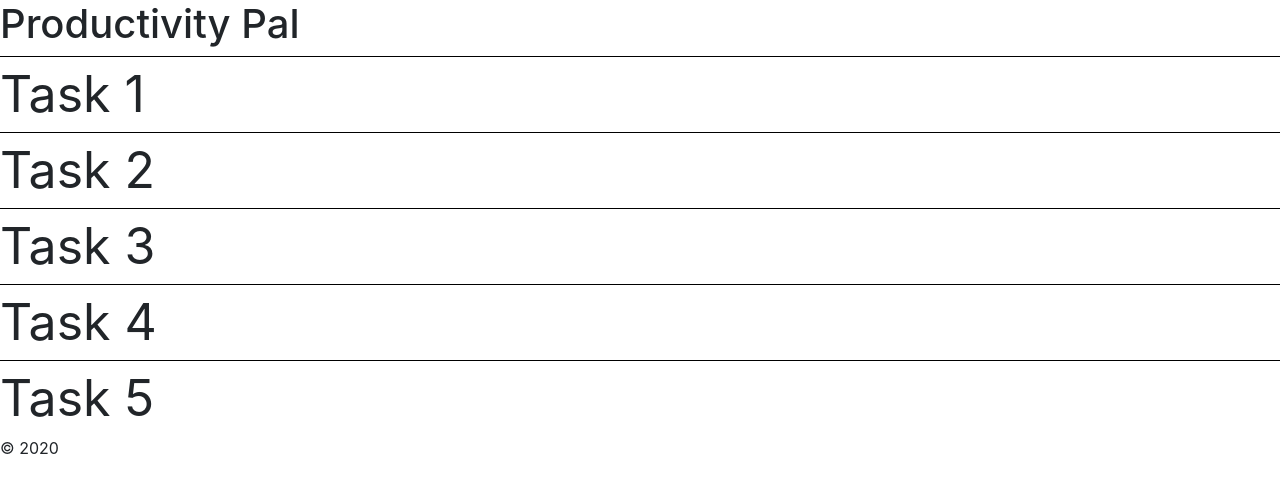
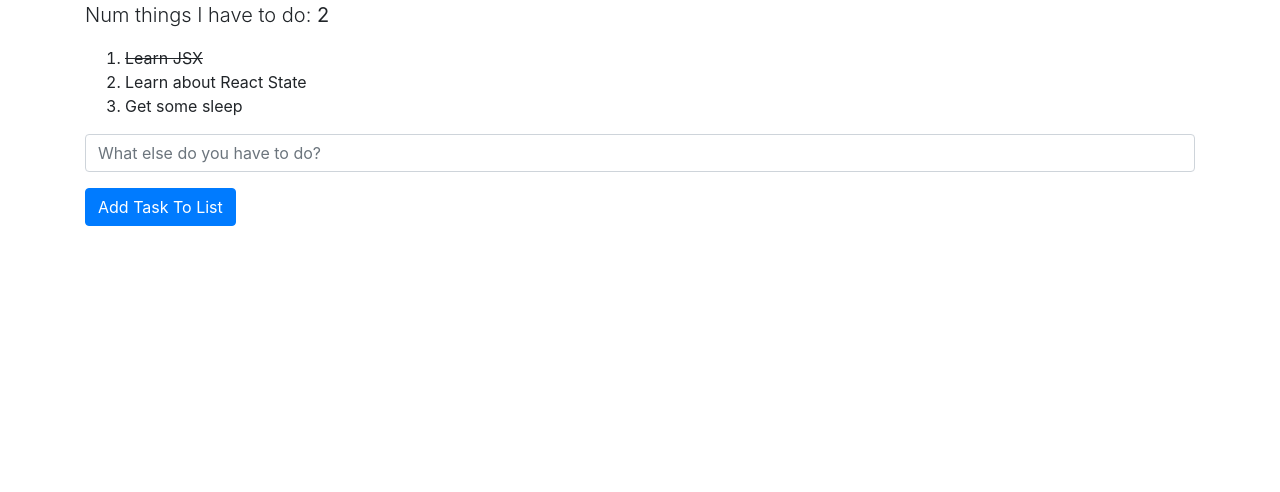
Before and after one commit to ssexton1/productivity-pal-react-app, a React (Create React App) app: page / in a window 1280 px wide. Shown: the top 492 px of the page. Built offline with nearby package versions, Linux system fonts and the light colour scheme.

Commit message:
to do list demo

```diff
--- a/package.json
+++ b/package.json
@@ -6,6 +6,7 @@
     "@testing-library/jest-dom": "^5.11.6",
     "@testing-library/react": "^11.2.2",
     "@testing-library/user-event": "^12.6.0",
+    "bootstrap": "^4.5.3",
     "react": "^17.0.1",
     "react-dom": "^17.0.1",
     "react-scripts": "4.0.1",
--- a/public/index.html
+++ b/public/index.html
@@ -7,7 +7,7 @@
     <meta name="description" content="Web App to Help Stay On Task">
     <meta name="viewport" content="width=device-width, initial-scale=1, shrink-to-fit=no">
 
-    <title>Police Violence</title>
+    <title>Productivity Pal</title>
 
     <!-- <link rel="icon" href="img/icon.svg" type="image" sizes="16x16"> -->
     <link rel="stylesheet" href="https://stackpath.bootstrapcdn.com/bootstrap/4.3.1/css/bootstrap.min.css"
--- a/src/App.js
+++ b/src/App.js
@@ -1,34 +1,87 @@
-import React from "react";
-import Tasks from "./Tasks";
+import TaskList from './Tasks';
+import { AddTaskForm } from './TaskForms';
+import { useState } from 'react';
 // import { Route, Switch, Redirect} from 'react-router-dom';
 
-function App() {
-  return (
-    <div>
-      <header>
-        <h1 className="pageTitle">Productivity Pal</h1>
-      </header>
+function App(props) {
+
+  const [tasks, setTasks] = useState(props.tasks)
+
+  const toggleTaskCompletion = (taskId) => {
+    console.log("toggling completeness of", taskId);
+    let updatedTaskArray = tasks.map((theTask) => {
+      let taskCopy = {...theTask}
+      if(taskCopy.id === taskId) {
+        taskCopy.complete = !taskCopy.complete;
+      }
+      return taskCopy;
+    })
+    console.log("updated array", updatedTaskArray);
+    setTasks(updatedTaskArray);
+  }
+
+  const addTask = (taskDescription) => {
+    let newTask = {
+      id: tasks.length + 1,
+      description: taskDescription,
+      complete: false
+    }
+
+    let updatedTaskArray = tasks.map((theTask) => {
+      let taskCopy = {...theTask};
+      return taskCopy;
+    })
+    updatedTaskArray.push(newTask);
+
+    setTasks(updatedTaskArray);
+  }
+
+  let incompleteArray = tasks.filter((task) => !task.complete);
+  console.log("Number of incomplete tasks", incompleteArray.length);
 
 
-      <Tasks />
-      {/* <Switch>
-        <Route exact path="/" render={Map} />
-        <Route exact path="/about" component={AboutPage} />
-        <Route path="/report" component={Form} />
-        <Route path="/map/:raceName"></Route>
-        <Route exact path="/table" component={Table} />
-        <Route exact path="/table/:personName" component={PersonProfile} />
-        <Redirect to="/" />
-      </Switch> */}
-
-      <footer>
-        {/* <address>
-          Contact us at <a href="Email@Gmail.com">Email@Gmail.com</a>, or at <a href="tel:866-588-0569">Telephone Number</a>.
-        </address> */}
-        <p>&copy; 2020</p>
-      </footer>
+  return (
+    <div className="container">
+      <p className="lead">
+        Num things I have to do: <strong>{incompleteArray.length}</strong>
+      </p>
+      <TaskList tasks={tasks} whatToDoWhenClicked={toggleTaskCompletion}/>
+      <AddTaskForm addTaskCallback={addTask}/>
     </div>
   );
+
 }
 
 export default App;
+
+
+// function App() {
+//   return (
+//     <div>
+//       <header>
+//         <h1 className="pageTitle">Productivity Pal</h1>
+//       </header>
+
+
+//       <Tasks />
+//       <Switch>
+//         <Route exact path="/" render={Map} />
+//         <Route exact path="/about" component={AboutPage} />
+//         <Route path="/report" component={Form} />
+//         <Route path="/map/:raceName"></Route>
+//         <Route exact path="/table" component={Table} />
+//         <Route exact path="/table/:personName" component={PersonProfile} />
+//         <Redirect to="/" />
+//       </Switch>
+
+//       <footer>
+//         <address>
+//           Contact us at <a href="Email@Gmail.com">Email@Gmail.com</a>, or at <a href="tel:866-588-0569">Telephone Number</a>.
+//         </address>
+//         <p>&copy; 2020</p>
+//       </footer>
+//     </div>
+//   );
+// }
+
+// export default App;
--- /dev/null
+++ b/src/TaskForms.js
@@ -0,0 +1,31 @@
+import { useState } from 'react';
+
+export function AddTaskForm(props) {
+    const [inputtedValue, setInputtedValue] = useState("");
+
+    const handleChange = (event) => {
+        let newValue = event.target.value
+        setInputtedValue(newValue)
+    }
+
+    const handleSubmit = (event) => {
+        event.preventDefault();
+        console.log("Submitting: ", inputtedValue);
+
+        props.addTaskCallback(inputtedValue);
+        setInputtedValue("");
+    }
+    console.log("rendering with", inputtedValue);
+
+    return(
+        <form onSubmit={handleSubmit}>
+            <input
+                className="form-control mb-3"
+                placeholder="What else do you have to do?"
+                value={inputtedValue}
+                onChange={handleChange}
+            />
+            <button type="submit" className="btn btn-primary">Add Task To List</button>
+        </form>
+    );
+}
--- a/src/Tasks.js
+++ b/src/Tasks.js
@@ -1,15 +1,44 @@
-import React from "react";
+import { useState } from 'react';
 
-function Tasks() {
-  return (
-    <div className="flex-container">
-      <p className="task">Task 1</p>
-      <p className="task">Task 2</p>
-      <p className="task">Task 3</p>
-      <p className="task">Task 4</p>
-      <p className="task">Task 5</p>
-    </div>
-  );
+export function Task(props) {
+    const theTask = props.task
+
+    const [clickCount, setClickCount] = useState(0);
+
+    let className = '';
+    if(theTask.complete) {
+        className = 'font-strike';
+    }
+
+    const handleClick = (event) => {
+        console.log("you clicked on", theTask.description);
+        setClickCount(clickCount + 1);
+        props.howToHandleClick(theTask.id)
+    }
+
+
+
+    return (
+        <li className={className} onClick={handleClick}>
+            {theTask.description}
+        </li>
+    );
 }
 
-export default Tasks;
+export default function TaskList(props) {
+    let taskComponents = props.tasks.map((eachTask) => {
+        let singleTaskElem = (
+            <Task
+                key={eachTask.id}
+                task={eachTask}
+                howToHandleClick={props.whatToDoWhenClicked} />
+        )
+        return singleTaskElem;
+    })
+
+    return(
+        <ol>
+            {taskComponents}
+        </ol>
+    );
+}
--- a/src/index.css
+++ b/src/index.css
@@ -1,4 +1,4 @@
-* {
+/* * {
     box-sizing: border-box;
 }
 
@@ -11,4 +11,8 @@
     border-top: 1px solid black;
     font-size: 50px;
     margin: 0px;
+} */
+
+.font-strike {
+    text-decoration: line-through;
 }
--- a/src/index.js
+++ b/src/index.js
@@ -1,13 +1,15 @@
 import React from 'react';
 import ReactDOM from 'react-dom';
+import 'bootstrap/dist/css/bootstrap.css';
 import './index.css';
 import App from './App';
 // import firebase from 'firebase/app';
 // import { BrowserRouter } from 'react-router-dom';
 
-ReactDOM.render(<App />, document.getElementById('root'));
+const SAMPLE_TASKS = [
+    {id:1, description:'Learn JSX', complete:true},
+    {id:2, description:'Learn about React State', complete:false},
+    {id:3, description:'Get some sleep', complete:false}
+];
 
-// // If you want to start measuring performance in your app, pass a function
-// // to log results (for example: reportWebVitals(console.log))
-// // or send to an analytics endpoint. Learn more: https://bit.ly/CRA-vitals
-// reportWebVitals();
+ReactDOM.render(<App tasks={SAMPLE_TASKS}/>, document.getElementById('root'));
```
Also changed, not shown: 2 other files (tests, documents, lock files or other folders).
